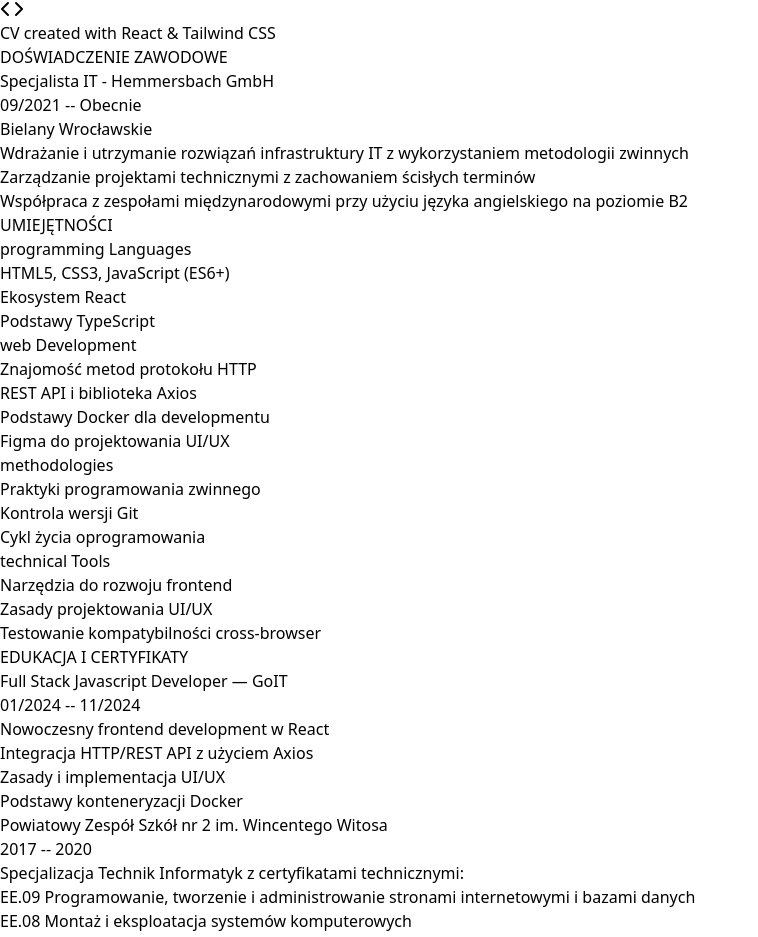
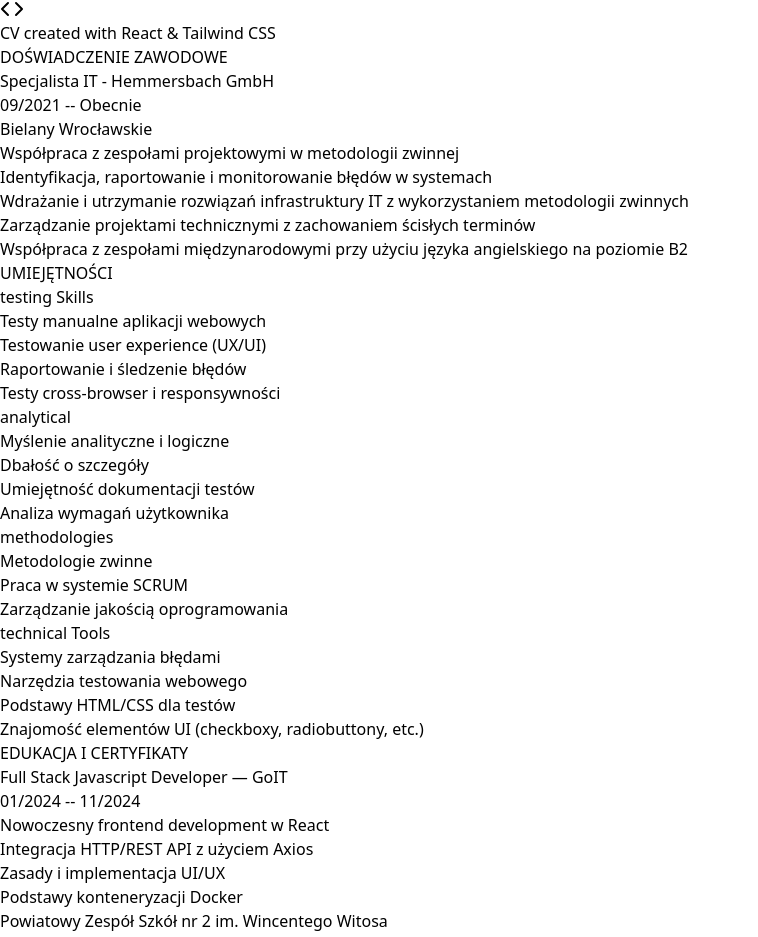
Before and after one commit to MaciejBratko/modern-cv, a React (Vite) app: page / in a window 1280 px wide. Shown: the part 1691-2628 px from the top of the page, without its empty margins (0-758 px from the left). Built offline with nearby package versions, Linux system fonts and the light colour scheme.

Commit message:
polish testing CV

```diff
--- a/src/data/cvData.js
+++ b/src/data/cvData.js
@@ -9,9 +9,9 @@ const cvData = {
   },
   personalInfo: {
     name: "MACIEJ BRATKO",
-    title: "Frontend Developer i Specjalista IT",
+    title: "Tester Manualny Oprogramowania",
     profile:
-      "Specjalista IT z solidnym zapleczem technicznym i umiejętnościami w zakresie frontend developmentu. Biegły w nowoczesnych narzędziach i metodologiach tworzenia stron internetowych, ze znajomością języka angielskiego na poziomie B2. Doświadczony w dotrzymywaniu terminów projektowych i pracy z interfejsami API opartymi na HTTP, w tym Axios. Obecnie poszerza wiedzę z zakresu Full Stack JavaScript development, jednocześnie utrzymując profesjonalne obowiązki IT.",
+      "Specjalista IT z analitycznym podejściem i doświadczeniem w testowaniu aplikacji webowych. Posiadam umiejętność logicznego myślenia i zdolności analityczne niezbędne w testowaniu oprogramowania. Biegły w identyfikacji problemów z użytecznością (user experience) i zapewnianiu jakości produktów cyfrowych. Doświadczony w pracy zespołowej i dotrzymywaniu terminów projektowych, ze znajomością metodologii zwinnych.",
     profilePicture: null,
     contact: {
       phone: "+48 690 136 499",
@@ -39,6 +39,8 @@ const cvData = {
       period: "09/2021 -- Obecnie",
       location: "Bielany Wrocławskie",
       responsibilities: [
+        "Współpraca z zespołami projektowymi w metodologii zwinnej",
+        "Identyfikacja, raportowanie i monitorowanie błędów w systemach",
         "Wdrażanie i utrzymanie rozwiązań infrastruktury IT z wykorzystaniem metodologii zwinnych",
         "Zarządzanie projektami technicznymi z zachowaniem ścisłych terminów",
         "Współpraca z zespołami międzynarodowymi przy użyciu języka angielskiego na poziomie B2",
@@ -46,26 +48,28 @@ const cvData = {
     },
   ],
   skills: {
-    programmingLanguages: [
-      "HTML5, CSS3, JavaScript (ES6+)",
-      "Ekosystem React",
-      "Podstawy TypeScript",
+    testingSkills: [
+      "Testy manualne aplikacji webowych",
+      "Testowanie user experience (UX/UI)",
+      "Raportowanie i śledzenie błędów",
+      "Testy cross-browser i responsywności",
     ],
-    webDevelopment: [
-      "Znajomość metod protokołu HTTP",
-      "REST API i biblioteka Axios",
-      "Podstawy Docker dla developmentu",
-      "Figma do projektowania UI/UX",
+    analytical: [
+      "Myślenie analityczne i logiczne",
+      "Dbałość o szczegóły",
+      "Umiejętność dokumentacji testów",
+      "Analiza wymagań użytkownika",
     ],
     methodologies: [
-      "Praktyki programowania zwinnego",
-      "Kontrola wersji Git",
-      "Cykl życia oprogramowania",
+      "Metodologie zwinne",
+      "Praca w systemie SCRUM",
+      "Zarządzanie jakością oprogramowania",
     ],
     technicalTools: [
-      "Narzędzia do rozwoju frontend",
-      "Zasady projektowania UI/UX",
-      "Testowanie kompatybilności cross-browser",
+      "Systemy zarządzania błędami",
+      "Narzędzia testowania webowego",
+      "Podstawy HTML/CSS dla testów",
+      "Znajomość elementów UI (checkboxy, radiobuttony, etc.)",
     ],
   },
   education: [
```
